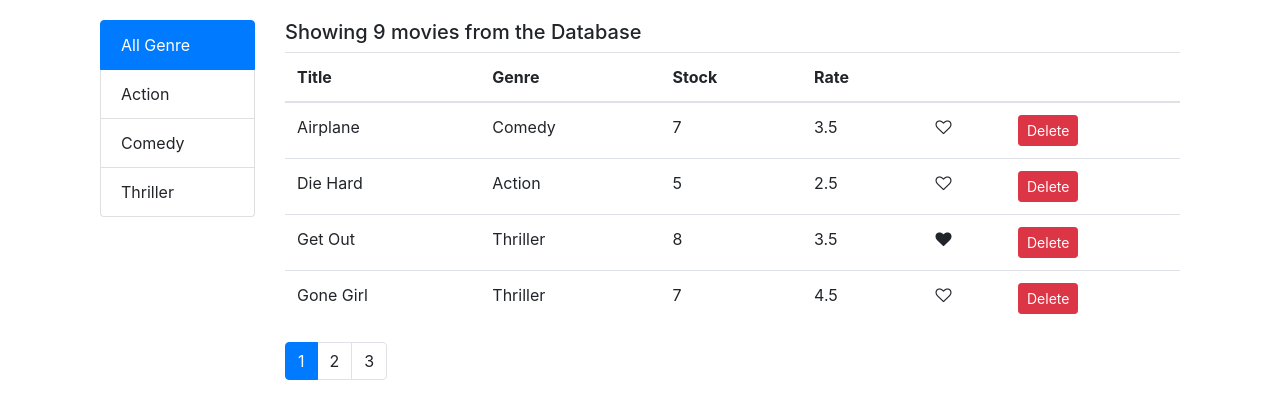
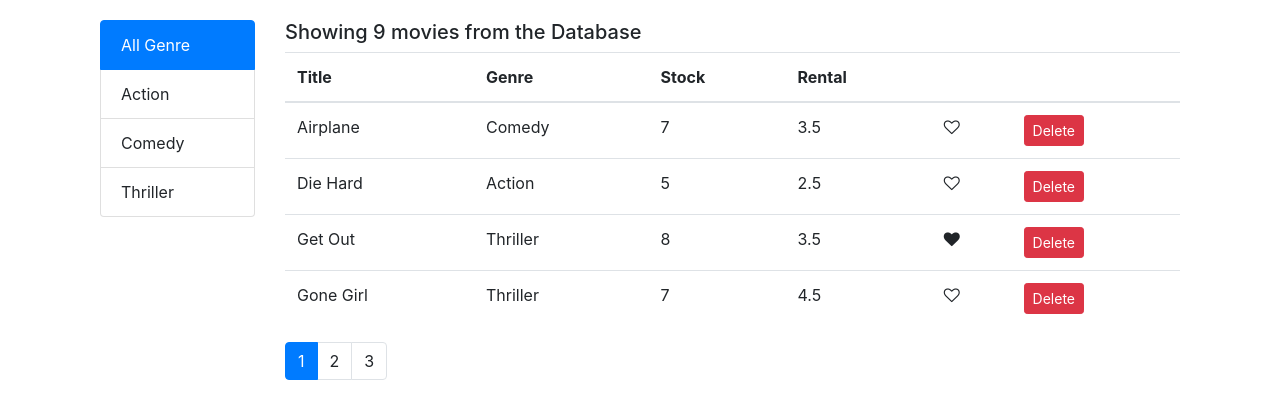
Before and after one commit to NarutoUzumaki77/vivdly, a React (Create React App) app: page / in a window 1280 px wide. Shown: the top 418 px of the page. Built offline with nearby package versions, Linux system fonts and the light colour scheme.

Commit message:
extracted table header from movies table to its own reusable component

```diff
--- /dev/null
+++ b/src/components/common/tableHeader.jsx
@@ -0,0 +1,33 @@
+import React, { Component } from "react";
+
+class TableHeader extends Component {
+  // columns
+  // sortColumn
+  // onSort
+  raiseSort = (path) => {
+    const sortColumn = { ...this.props.sortColumn };
+    if (path === sortColumn.path) {
+      sortColumn.order = sortColumn.order === "asc" ? "desc" : "asc";
+    } else {
+      sortColumn.path = path;
+      sortColumn.order = "asc";
+    }
+    this.props.onSort(sortColumn);
+  };
+
+  render() {
+    return (
+      <thead>
+        <tr>
+          {this.props.columns.map((column) => (
+            <th key={column.path} onClick={() => this.raiseSort(column.path)} scope="col">
+              {column.label}
+            </th>
+          ))}
+        </tr>
+      </thead>
+    );
+  }
+}
+
+export default TableHeader;
--- a/src/components/moviesTable.jsx
+++ b/src/components/moviesTable.jsx
@@ -1,41 +1,26 @@
 import React, { Component } from "react";
 import Movie from "./movie";
+import TableHeader from "./common/tableHeader";
 
 class MoviesTable extends Component {
+  render() {
+    const columns = [
+      { path: "title", label: "Title" },
+      { path: "genre.name", label: "Genre" },
+      { path: "numberInStock", label: "Stock" },
+      { path: "dailyRentalRate", label: "Rental" },
+      { path: "x" },
+      { path: "z" },
+    ];
 
-  raiseSort = (path) => {
-    const sortColumn = { ...this.props.sortColumn };
-    if (path === sortColumn.path) {
-      sortColumn.order = sortColumn.order === "asc" ? "desc" : "asc";
-    } else {
-      sortColumn.path = path;
-      sortColumn.order = "asc";
-    }
-    this.props.onSort(sortColumn);
-  };
-
-  render() {
-    const { movies, doDelete } = this.props;
+    const { movies, doDelete, onSort, sortColumn } = this.props;
     return (
       <table className="table">
-        <thead>
-          <tr>
-            <th onClick={() => this.raiseSort("title")} scope="col">
-              Title
-            </th>
-            <th onClick={() => this.raiseSort("genre.name")} scope="col">
-              Genre
-            </th>
-            <th onClick={() => this.raiseSort("numberInStock")} scope="col">
-              Stock
-            </th>
-            <th onClick={() => this.raiseSort("dailyRentalRate")} scope="col">
-              Rate
-            </th>
-            <th></th>
-            <th></th>
-          </tr>
-        </thead>
+        <TableHeader
+          columns={columns}
+          onSort={onSort}
+          sortColumn={sortColumn}
+        />
         <tbody>
           {movies.map((movie) => (
             <Movie key={movie._id} movie={movie} onDelete={doDelete} />
```
